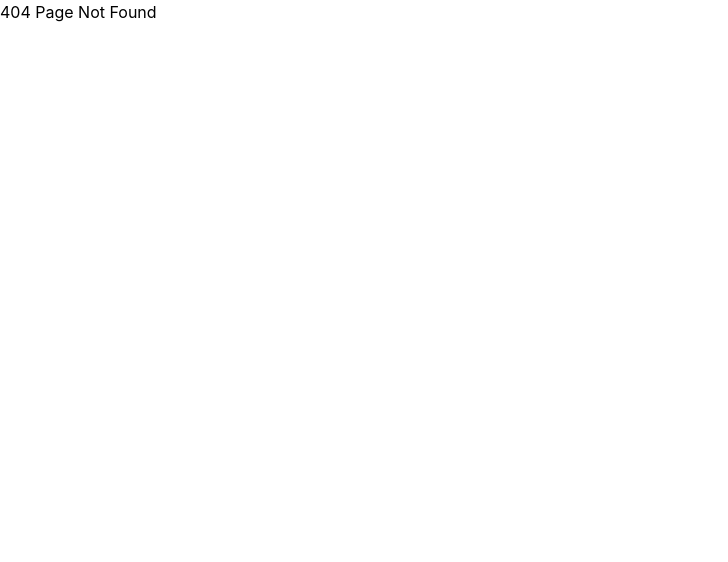
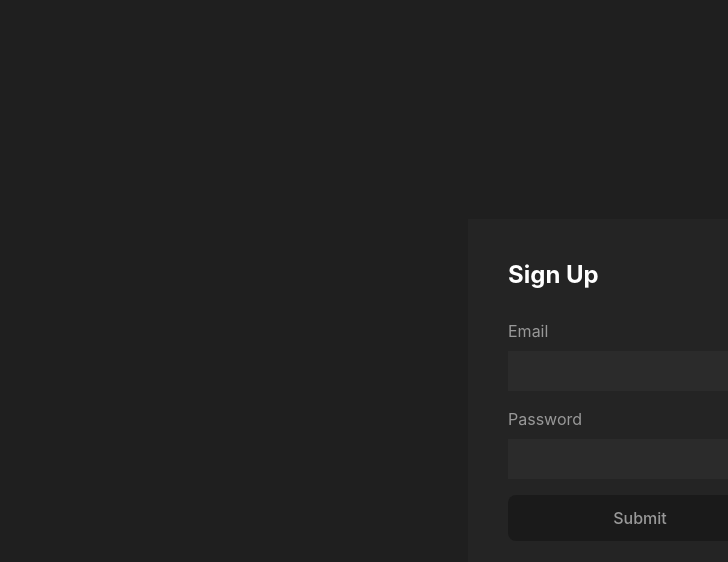
Before and after one commit to gradn0/youtube-music, a React (Vite) app in the folder client/: page /signup in a window 1280 px wide. Before the commit this address had no page. Shown: the top 562 px of the page, without its empty margins (0-728 px from the left). Built offline with nearby package versions, Linux system fonts and the light colour scheme.

Commit message:
signup hook

```diff
--- /dev/null
+++ b/client/src/components/LoginPage.tsx
@@ -0,0 +1,26 @@
+import { useState } from "react"
+
+const LoginPage = () => {
+  const [email, setemail] = useState("");
+  const [password, setpassword] = useState("");
+
+  const handleSubmit = async () => {
+
+  }
+
+  return (
+    <div className="bg-lightGray h-screen flex justify-center items-center">
+      <div className="bg-grey flex flex-col text-textGray p-10 gap-7 text-body">
+        <h2 className="text-heading">Login</h2>
+        <form className="flex flex-col gap-2" onSubmit={handleSubmit}>
+          <label>Email</label>
+          <input value={email} className="mb-2" type="text" onChange={(e) => setemail(e.target.value)}/>
+          <label>Password</label>
+          <input value={password} className="mb-2" type="text" onChange={(e) => setpassword(e.target.value)}/>
+        </form>
+      </div>
+    </div>
+  )
+}
+
+export default LoginPage
--- /dev/null
+++ b/client/src/components/SignupPage.tsx
@@ -0,0 +1,31 @@
+import { FormEvent, useState } from "react"
+import useSignup from "../hooks/useSignup";
+
+const SignupPage = () => {
+  const [email, setemail] = useState("");
+  const [password, setpassword] = useState("");
+  const {signUp, error, loading} = useSignup();
+
+  const handleSubmit = async (e: FormEvent) => {
+    e.preventDefault();
+    await signUp(email, password);
+  }
+
+  return (
+    <div className="bg-lightGray h-screen flex justify-center items-center">
+      <div className="bg-grey flex flex-col text-textGray p-10 gap-7 text-body">
+        <h2 className="text-heading">Sign Up</h2>
+        <form className="flex flex-col gap-2" onSubmit={(e) => handleSubmit(e)}>
+          <label>Email</label>
+          <input value={email} className="mb-2" type="text" onChange={(e) => setemail(e.target.value)}/>
+          <label>Password</label>
+          <input value={password} className="mb-2" type="text" onChange={(e) => setpassword(e.target.value)}/>
+          <button disabled={loading}>Submit</button>
+          {error && <div className="text-highlight">{error}</div>}
+        </form>
+      </div>
+    </div>
+  )
+}
+
+export default SignupPage
--- a/client/src/context/AuthContext.tsx
+++ b/client/src/context/AuthContext.tsx
@@ -1,4 +1,4 @@
-import { PropsWithChildren, createContext, useReducer } from "react"
+import { PropsWithChildren, createContext, useContext, useReducer } from "react"
 
 interface State {
   user: string | null;
@@ -29,7 +29,7 @@ const initState = {user: null};
 
 export const AuthContextProvider = ({children}: Props) => {
 
-  const [state, dispatch] = useReducer(authReducer, initState)
+  const [state, dispatch] = useReducer(authReducer, initState);
 
   return (
     <authContext.Provider value={{state, dispatch}}>
@@ -37,3 +37,11 @@ export const AuthContextProvider = ({children}: Props) => {
     </authContext.Provider>
   )
 }
+
+export const useAuthContext = () => {
+  const context = useContext(authContext);
+  if (!context) {
+    throw new Error("authContest must be used within a provider");
+  }
+  return context;
+}
--- /dev/null
+++ b/client/src/hooks/useSignup.tsx
@@ -0,0 +1,36 @@
+import { useState } from "react"
+import { BASE_URL } from "../utils/fetchFromAPI";
+import { useAuthContext } from "../context/AuthContext";
+
+const useSignup = () => {
+  const [loading, setloading] = useState(false);
+  const [error, seterror] = useState(null);
+  const {dispatch} = useAuthContext();
+
+  const signUp = async (email:string, password:string) => {
+    seterror(null);
+    setloading(true);
+    const res = await fetch(`${BASE_URL}/user/signup`, {
+      method: "POST",
+      body: JSON.stringify({email, password}),
+      headers: {
+        "Content-Type": "application/json"
+      }
+    });
+    const json = await res.json();
+
+    if (!res.ok) {
+      setloading(false);
+      seterror(json.error);
+    }
+    if (res.ok) {
+      setloading(false);
+      localStorage.setItem("user", JSON.stringify(json));
+
+      dispatch({type: "login", payload: json});
+    }
+  }
+
+  return {signUp, loading, error};
+}
+export default useSignup
--- a/client/src/index.css
+++ b/client/src/index.css
@@ -40,6 +40,10 @@ button:focus-visible {
   outline: 4px auto -webkit-focus-ring-color;
 }
 
+input {
+  @apply bg-veryLightGray p-2 focus:outline-none
+}
+
 .text-heading {
   @apply text-xl sm:text-2xl text-white font-bold;
 }
--- a/client/tailwind.config.js
+++ b/client/tailwind.config.js
@@ -17,6 +17,7 @@ export default {
         darkGray: 'hsl(160, 0, 4)',
         mediumGray: 'hsl(0, 0, 8)',
         lightGray: 'hsl(0, 0, 12)',
+        grey: 'hsl(0, 0, 14)',
         veryLightGray: 'hsl(0, 0, 17)',
         textGray: 'hsl(0, 0, 60)',
         modalGray: 'hsl(0, 0, 9)',
```
Also changed, not shown: client/src/main.tsx (+12 -3 lines).
